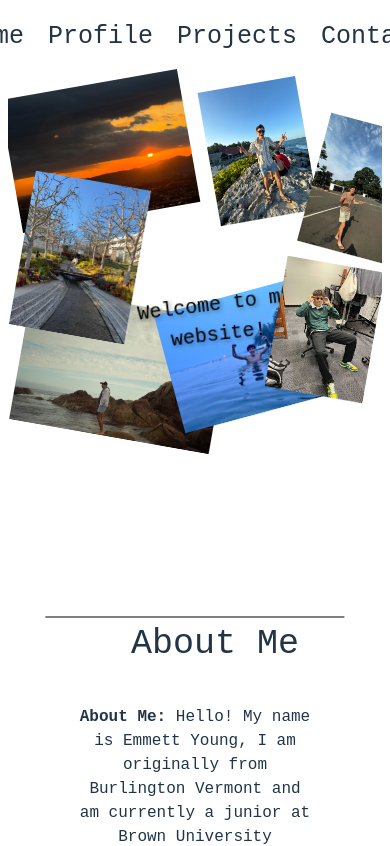
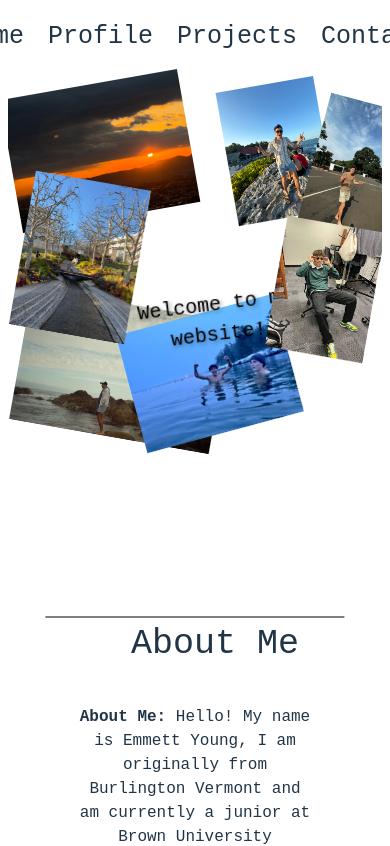
Before and after one commit to emmettyoung/website, a React (Vite) app in the folder frontend/: page / in a window 390 px wide. Shown: the top 846 px of the page. Built offline with nearby package versions, Linux system fonts and the light colour scheme.

Commit message:
feat: fixing phone vision

```diff
--- a/frontend/src/styles/main.css
+++ b/frontend/src/styles/main.css
@@ -230,8 +230,8 @@ position: absolute;
   }
   .overlay-lake {
     width: 180px;
-    left: 40%;
-    top: 220px;
+    left: 30%;
+    top: 240px;
   }
   .sunset-image {
     width: 200px;
@@ -239,22 +239,21 @@ position: absolute;
   .jakarta {
     width: 110px;
     left: 80%;
-    top: 50px;
+    top: 30px;
   }
   .icy {
     width: 110px;
     left: 70%;
-    top: 190px;
+    top: 150px;
   }
   .tulum-image{
     width: 110px;
-    right: 10%;
+    right: 5%;
   }
   .LA {
     width: 130px;
-    position: absolute;
     top: 35%;
-    right: 10px;
+    right: -10px;
   }
   .overlay-australia {
     width: 225px;
```
